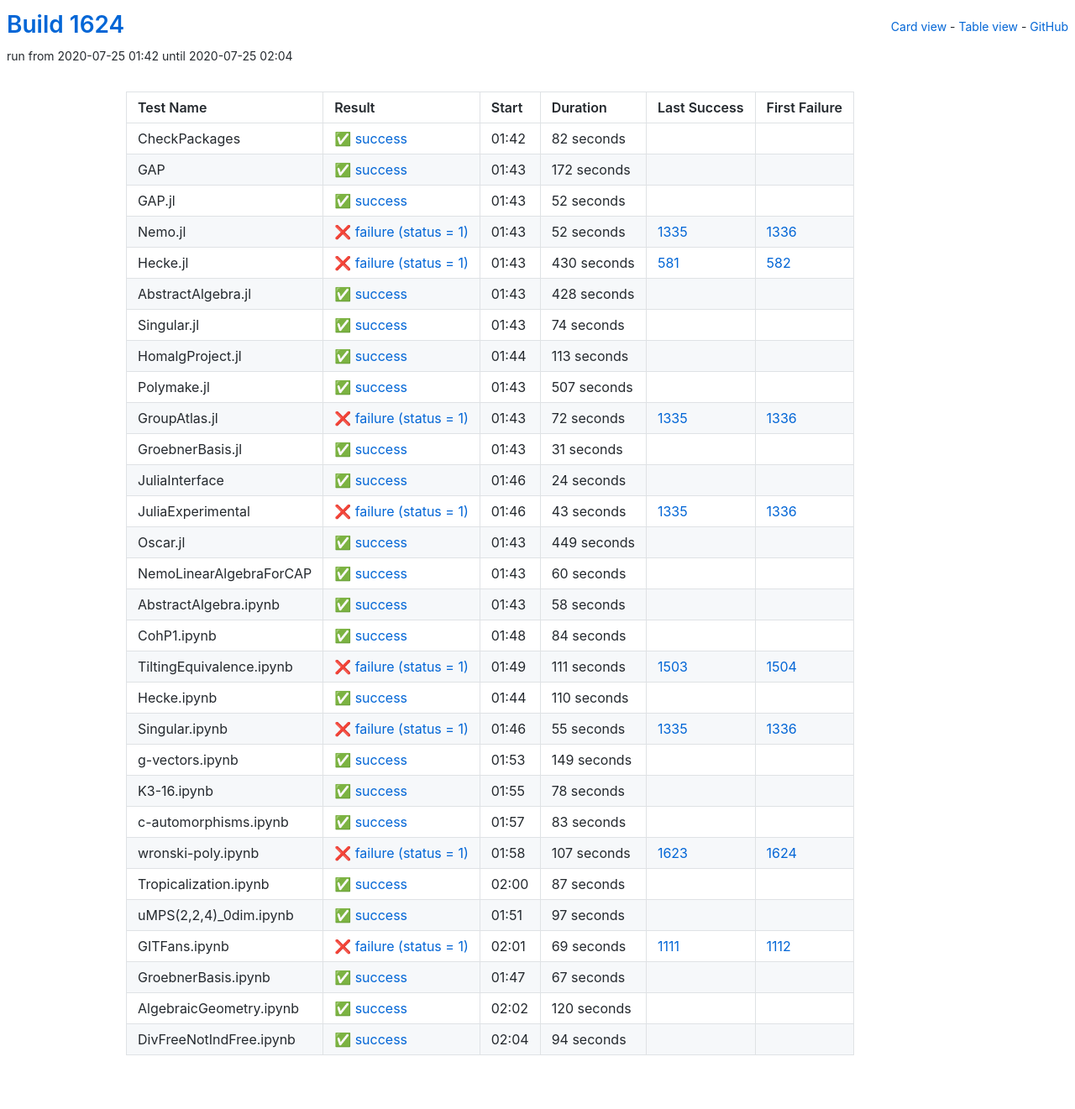
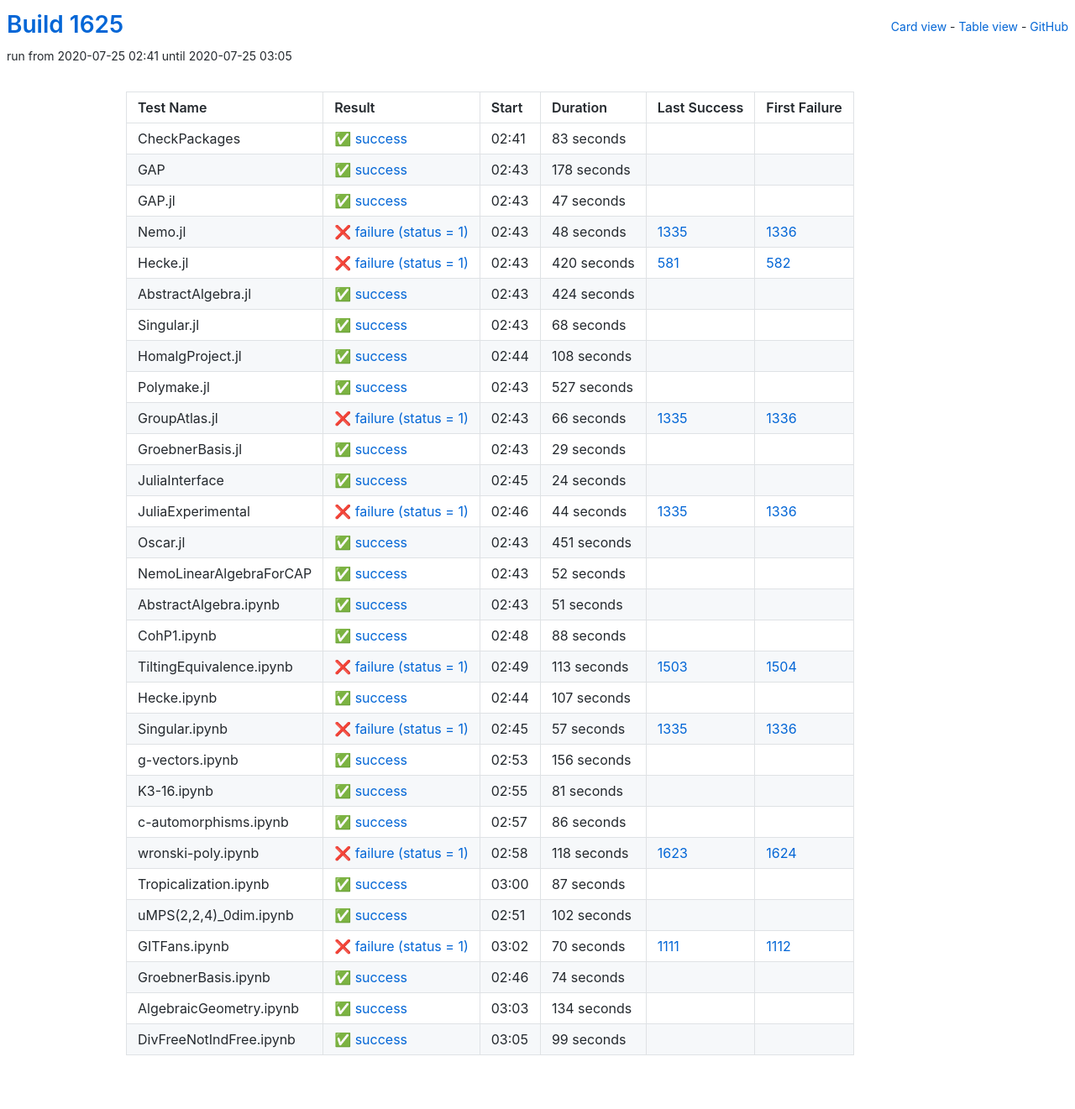
Before and after one commit to oscar-system/oscar-ci-status-1.4, a Jekyll site: the page built from table.html, in a window 1280 px wide. Shown: the whole page at 84% size. Built offline with Jekyll 4.4.1, drawn with Linux system fonts in a browser that asks for light colours.

Commit message:
Build #1625

```diff
--- a/_data/ci.yml
+++ b/_data/ci.yml
@@ -1,6 +1,6 @@
 ---
-build: 1624
-build_url: https://oscarci.mathematik.uni-kl.de/job/oscar-julia-1.4/1624/
+build: 1625
+build_url: https://oscarci.mathematik.uni-kl.de/job/oscar-julia-1.4/1625/
 job: oscar-julia-1.4
 organization: oscar-system
 repo: oscar-ci-status-1.4
@@ -8,140 +8,140 @@ repourl: https://github.com/oscar-system/oscar-ci-status-1.4
 tests:
 - name: CheckPackages
   id: checkpackages
-  log: https://oscarci.mathematik.uni-kl.de/job/oscar-julia-1.4/1624/artifact/logs/build-1624/CheckPackages.log
-  start: 2020-07-25 01:42
+  log: https://oscarci.mathematik.uni-kl.de/job/oscar-julia-1.4/1625/artifact/logs/build-1625/CheckPackages.log
+  start: 2020-07-25 02:41
   success: true
   exitcode: 0
   status: success
-  duration: 82
+  duration: 83
   last_success: false
   last_success_url:
   first_failure: false
   first_failure_url:
 - name: GAP
   id: gap
-  log: https://oscarci.mathematik.uni-kl.de/job/oscar-julia-1.4/1624/artifact/logs/build-1624/GAP.log
-  start: 2020-07-25 01:43
+  log: https://oscarci.mathematik.uni-kl.de/job/oscar-julia-1.4/1625/artifact/logs/build-1625/GAP.log
+  start: 2020-07-25 02:43
   success: true
   exitcode: 0
   status: success
-  duration: 172
+  duration: 178
   last_success: false
   last_success_url:
   first_failure: false
   first_failure_url:
 - name: GAP.jl
   id: gap-jl
-  log: https://oscarci.mathematik.uni-kl.de/job/oscar-julia-1.4/1624/artifact/logs/build-1624/GAP.jl.log
-  start: 2020-07-25 01:43
+  log: https://oscarci.mathematik.uni-kl.de/job/oscar-julia-1.4/1625/artifact/logs/build-1625/GAP.jl.log
+  start: 2020-07-25 02:43
   success: true
   exitcode: 0
   status: success
-  duration: 52
+  duration: 47
   last_success: false
   last_success_url:
   first_failure: false
   first_failure_url:
 - name: Nemo.jl
   id: nemo-jl
-  log: https://oscarci.mathematik.uni-kl.de/job/oscar-julia-1.4/1624/artifact/logs/build-1624/Nemo.jl.log
-  start: 2020-07-25 01:43
+  log: https://oscarci.mathematik.uni-kl.de/job/oscar-julia-1.4/1625/artifact/logs/build-1625/Nemo.jl.log
+  start: 2020-07-25 02:43
   success: false
   exitcode: 1
   status: failure
-  duration: 52
+  duration: 48
   last_success: 1335
   last_success_url: https://oscarci.mathematik.uni-kl.de/job/oscar-julia-1.4/1335/
   first_failure: 1336
   first_failure_url: https://oscarci.mathematik.uni-kl.de/job/oscar-julia-1.4/1336/
 - name: Hecke.jl
   id: hecke-jl
-  log: https://oscarci.mathematik.uni-kl.de/job/oscar-julia-1.4/1624/artifact/logs/build-1624/Hecke.jl.log
-  start: 2020-07-25 01:43
+  log: https://oscarci.mathematik.uni-kl.de/job/oscar-julia-1.4/1625/artifact/logs/build-1625/Hecke.jl.log
+  start: 2020-07-25 02:43
   success: false
   exitcode: 1
   status: failure
-  duration: 430
+  duration: 420
   last_success: 581
   last_success_url: https://oscarci.mathematik.uni-kl.de/job/oscar-julia-1.4/581/
   first_failure: 582
   first_failure_url: https://oscarci.mathematik.uni-kl.de/job/oscar-julia-1.4/582/
 - name: AbstractAlgebra.jl
   id: abstractalgebra-jl
-  log: https://oscarci.mathematik.uni-kl.de/job/oscar-julia-1.4/1624/artifact/logs/build-1624/AbstractAlgebra.jl.log
-  start: 2020-07-25 01:43
+  log: https://oscarci.mathematik.uni-kl.de/job/oscar-julia-1.4/1625/artifact/logs/build-1625/AbstractAlgebra.jl.log
+  start: 2020-07-25 02:43
   success: true
   exitcode: 0
   status: success
-  duration: 428
+  duration: 424
   last_success: false
   last_success_url:
   first_failure: false
   first_failure_url:
 - name: Singular.jl
   id: singular-jl
-  log: https://oscarci.mathematik.uni-kl.de/job/oscar-julia-1.4/1624/artifact/logs/build-1624/Singular.jl.log
-  start: 2020-07-25 01:43
+  log: https://oscarci.mathematik.uni-kl.de/job/oscar-julia-1.4/1625/artifact/logs/build-1625/Singular.jl.log
+  start: 2020-07-25 02:43
   success: true
   exitcode: 0
   status: success
-  duration: 74
+  duration: 68
   last_success: false
   last_success_url:
   first_failure: false
   first_failure_url:
 - name: HomalgProject.jl
   id: homalgproject-jl
-  log: https://oscarci.mathematik.uni-kl.de/job/oscar-julia-1.4/1624/artifact/logs/build-1624/HomalgProject.jl.log
-  start: 2020-07-25 01:44
+  log: https://oscarci.mathematik.uni-kl.de/job/oscar-julia-1.4/1625/artifact/logs/build-1625/HomalgProject.jl.log
+  start: 2020-07-25 02:44
   success: true
   exitcode: 0
   status: success
-  duration: 113
+  duration: 108
   last_success: false
   last_success_url:
   first_failure: false
   first_failure_url:
 - name: Polymake.jl
   id: polymake-jl
-  log: https://oscarci.mathematik.uni-kl.de/job/oscar-julia-1.4/1624/artifact/logs/build-1624/Polymake.jl.log
-  start: 2020-07-25 01:43
+  log: https://oscarci.mathematik.uni-kl.de/job/oscar-julia-1.4/1625/artifact/logs/build-1625/Polymake.jl.log
+  start: 2020-07-25 02:43
   success: true
   exitcode: 0
   status: success
-  duration: 507
+  duration: 527
   last_success: false
   last_success_url:
   first_failure: false
   first_failure_url:
 - name: GroupAtlas.jl
   id: groupatlas-jl
-  log: https://oscarci.mathematik.uni-kl.de/job/oscar-julia-1.4/1624/artifact/logs/build-1624/GroupAtlas.jl.log
-  start: 2020-07-25 01:43
+  log: https://oscarci.mathematik.uni-kl.de/job/oscar-julia-1.4/1625/artifact/logs/build-1625/GroupAtlas.jl.log
+  start: 2020-07-25 02:43
   success: false
   exitcode: 1
   status: failure
-  duration: 72
+  duration: 66
   last_success: 1335
   last_success_url: https://oscarci.mathematik.uni-kl.de/job/oscar-julia-1.4/1335/
   first_failure: 1336
   first_failure_url: https://oscarci.mathematik.uni-kl.de/job/oscar-julia-1.4/1336/
 - name: GroebnerBasis.jl
   id: groebnerbasis-jl
-  log: https://oscarci.mathematik.uni-kl.de/job/oscar-julia-1.4/1624/artifact/logs/build-1624/GroebnerBasis.jl.log
-  start: 2020-07-25 01:43
+  log: https://oscarci.mathematik.uni-kl.de/job/oscar-julia-1.4/1625/artifact/logs/build-1625/GroebnerBasis.jl.log
+  start: 2020-07-25 02:43
   success: true
   exitcode: 0
   status: success
-  duration: 31
+  duration: 29
   last_success: false
   last_success_url:
   first_failure: false
   first_failure_url:
 - name: JuliaInterface
   id: juliainterface
-  log: https://oscarci.mathematik.uni-kl.de/job/oscar-julia-1.4/1624/artifact/logs/build-1624/JuliaInterface.log
-  start: 2020-07-25 01:46
+  log: https://oscarci.mathematik.uni-kl.de/job/oscar-julia-1.4/1625/artifact/logs/build-1625/JuliaInterface.log
+  start: 2020-07-25 02:45
   success: true
   exitcode: 0
   status: success
@@ -152,152 +152,152 @@ tests:
   first_failure_url:
 - name: JuliaExperimental
   id: juliaexperimental
-  log: https://oscarci.mathematik.uni-kl.de/job/oscar-julia-1.4/1624/artifact/logs/build-1624/JuliaExperimental.log
-  start: 2020-07-25 01:46
+  log: https://oscarci.mathematik.uni-kl.de/job/oscar-julia-1.4/1625/artifact/logs/build-1625/JuliaExperimental.log
+  start: 2020-07-25 02:46
   success: false
   exitcode: 1
   status: failure
-  duration: 43
+  duration: 44
   last_success: 1335
   last_success_url: https://oscarci.mathematik.uni-kl.de/job/oscar-julia-1.4/1335/
   first_failure: 1336
   first_failure_url: https://oscarci.mathematik.uni-kl.de/job/oscar-julia-1.4/1336/
 - name: Oscar.jl
   id: oscar-jl
-  log: https://oscarci.mathematik.uni-kl.de/job/oscar-julia-1.4/1624/artifact/logs/build-1624/Oscar.jl.log
-  start: 2020-07-25 01:43
+  log: https://oscarci.mathematik.uni-kl.de/job/oscar-julia-1.4/1625/artifact/logs/build-1625/Oscar.jl.log
+  start: 2020-07-25 02:43
   success: true
   exitcode: 0
   status: success
-  duration: 449
+  duration: 451
   last_success: false
   last_success_url:
   first_failure: false
   first_failure_url:
 - name: NemoLinearAlgebraForCAP
   id: nemolinearalgebraforcap
-  log: https://oscarci.mathematik.uni-kl.de/job/oscar-julia-1.4/1624/artifact/logs/build-1624/NemoLinearAlgebraForCAP.log
-  start: 2020-07-25 01:43
+  log: https://oscarci.mathematik.uni-kl.de/job/oscar-julia-1.4/1625/artifact/logs/build-1625/NemoLinearAlgebraForCAP.log
+  start: 2020-07-25 02:43
   success: true
   exitcode: 0
   status: success
-  duration: 60
+  duration: 52
   last_success: false
   last_success_url:
   first_failure: false
   first_failure_url:
 - name: AbstractAlgebra.ipynb
   id: abstractalgebra-ipynb
-  log: https://oscarci.mathematik.uni-kl.de/job/oscar-julia-1.4/1624/artifact/logs/build-1624/AbstractAlgebra.ipynb.log
-  start: 2020-07-25 01:43
+  log: https://oscarci.mathematik.uni-kl.de/job/oscar-julia-1.4/1625/artifact/logs/build-1625/AbstractAlgebra.ipynb.log
+  start: 2020-07-25 02:43
   success: true
   exitcode: 0
   status: success
-  duration: 58
+  duration: 51
   last_success: false
   last_success_url:
   first_failure: false
   first_failure_url:
 - name: CohP1.ipynb
   id: cohp1-ipynb
-  log: https://oscarci.mathematik.uni-kl.de/job/oscar-julia-1.4/1624/artifact/logs/build-1624/CohP1.ipynb.log
-  start: 2020-07-25 01:48
+  log: https://oscarci.mathematik.uni-kl.de/job/oscar-julia-1.4/1625/artifact/logs/build-1625/CohP1.ipynb.log
+  start: 2020-07-25 02:48
   success: true
   exitcode: 0
   status: success
-  duration: 84
+  duration: 88
   last_success: false
   last_success_url:
   first_failure: false
   first_failure_url:
 - name: TiltingEquivalence.ipynb
   id: tiltingequivalence-ipynb
-  log: https://oscarci.mathematik.uni-kl.de/job/oscar-julia-1.4/1624/artifact/logs/build-1624/TiltingEquivalence.ipynb.log
-  start: 2020-07-25 01:49
+  log: https://oscarci.mathematik.uni-kl.de/job/oscar-julia-1.4/1625/artifact/logs/build-1625/TiltingEquivalence.ipynb.log
+  start: 2020-07-25 02:49
   success: false
   exitcode: 1
   status: failure
-  duration: 111
+  duration: 113
   last_success: 1503
   last_success_url: https://oscarci.mathematik.uni-kl.de/job/oscar-julia-1.4/1503/
   first_failure: 1504
   first_failure_url: https://oscarci.mathematik.uni-kl.de/job/oscar-julia-1.4/1504/
 - name: Hecke.ipynb
   id: hecke-ipynb
-  log: https://oscarci.mathematik.uni-kl.de/job/oscar-julia-1.4/1624/artifact/logs/build-1624/Hecke.ipynb.log
-  start: 2020-07-25 01:44
+  log: https://oscarci.mathematik.uni-kl.de/job/oscar-julia-1.4/1625/artifact/logs/build-1625/Hecke.ipynb.log
+  start: 2020-07-25 02:44
   success: true
   exitcode: 0
   status: success
-  duration: 110
+  duration: 107
   last_success: false
   last_success_url:
   first_failure: false
   first_failure_url:
 - name: Singular.ipynb
   id: singular-ipynb
-  log: https://oscarci.mathematik.uni-kl.de/job/oscar-julia-1.4/1624/artifact/logs/build-1624/Singular.ipynb.log
-  start: 2020-07-25 01:46
+  log: https://oscarci.mathematik.uni-kl.de/job/oscar-julia-1.4/1625/artifact/logs/build-1625/Singular.ipynb.log
+  start: 2020-07-25 02:45
   success: false
   exitcode: 1
   status: failure
-  duration: 55
+  duration: 57
   last_success: 1335
   last_success_url: https://oscarci.mathematik.uni-kl.de/job/oscar-julia-1.4/1335/
   first_failure: 1336
   first_failure_url: https://oscarci.mathematik.uni-kl.de/job/oscar-julia-1.4/1336/
 - name: g-vectors.ipynb
   id: g-vectors-ipynb
-  log: https://oscarci.mathematik.uni-kl.de/job/oscar-julia-1.4/1624/artifact/logs/build-1624/g-vectors.ipynb.log
-  start: 2020-07-25 01:53
+  log: https://oscarci.mathematik.uni-kl.de/job/oscar-julia-1.4/1625/artifact/logs/build-1625/g-vectors.ipynb.log
+  start: 2020-07-25 02:53
   success: true
   exitcode: 0
   status: success
-  duration: 149
+  duration: 156
   last_success: false
   last_success_url:
   first_failure: false
   first_failure_url:
 - name: K3-16.ipynb
   id: k3-16-ipynb
-  log: https://oscarci.mathematik.uni-kl.de/job/oscar-julia-1.4/1624/artifact/logs/build-1624/K3-16.ipynb.log
-  start: 2020-07-25 01:55
+  log: https://oscarci.mathematik.uni-kl.de/job/oscar-julia-1.4/1625/artifact/logs/build-1625/K3-16.ipynb.log
+  start: 2020-07-25 02:55
   success: true
   exitcode: 0
   status: success
-  duration: 78
+  duration: 81
   last_success: false
   last_success_url:
   first_failure: false
   first_failure_url:
 - name: c-automorphisms.ipynb
   id: c-automorphisms-ipynb
-  log: https://oscarci.mathematik.uni-kl.de/job/oscar-julia-1.4/1624/artifact/logs/build-1624/c-automorphisms.ipynb.log
-  start: 2020-07-25 01:57
+  log: https://oscarci.mathematik.uni-kl.de/job/oscar-julia-1.4/1625/artifact/logs/build-1625/c-automorphisms.ipynb.log
+  start: 2020-07-25 02:57
   success: true
   exitcode: 0
   status: success
-  duration: 83
+  duration: 86
   last_success: false
   last_success_url:
   first_failure: false
   first_failure_url:
 - name: wronski-poly.ipynb
   id: wronski-poly-ipynb
-  log: https://oscarci.mathematik.uni-kl.de/job/oscar-julia-1.4/1624/artifact/logs/build-1624/wronski-poly.ipynb.log
-  start: 2020-07-25 01:58
+  log: https://oscarci.mathematik.uni-kl.de/job/oscar-julia-1.4/1625/artifact/logs/build-1625/wronski-poly.ipynb.log
+  start: 2020-07-25 02:58
   success: false
   exitcode: 1
   status: failure
-  duration: 107
+  duration: 118
   last_success: 1623
   last_success_url: https://oscarci.mathematik.uni-kl.de/job/oscar-julia-1.4/1623/
   first_failure: 1624
   first_failure_url: https://oscarci.mathematik.uni-kl.de/job/oscar-julia-1.4/1624/
 - name: Tropicalization.ipynb
   id: tropicalization-ipynb
-  log: https://oscarci.mathematik.uni-kl.de/job/oscar-julia-1.4/1624/artifact/logs/build-1624/Tropicalization.ipynb.log
-  start: 2020-07-25 02:00
+  log: https://oscarci.mathematik.uni-kl.de/job/oscar-julia-1.4/1625/artifact/logs/build-1625/Tropicalization.ipynb.log
+  start: 2020-07-25 03:00
   success: true
   exitcode: 0
   status: success
@@ -308,60 +308,60 @@ tests:
   first_failure_url:
 - name: uMPS(2,2,4)_0dim.ipynb
   id: umps-2-2-4-0dim-ipynb
-  log: https://oscarci.mathematik.uni-kl.de/job/oscar-julia-1.4/1624/artifact/logs/build-1624/uMPS-2-2-4-_0dim.ipynb.log
-  start: 2020-07-25 01:51
+  log: https://oscarci.mathematik.uni-kl.de/job/oscar-julia-1.4/1625/artifact/logs/build-1625/uMPS-2-2-4-_0dim.ipynb.log
+  start: 2020-07-25 02:51
   success: true
   exitcode: 0
   status: success
-  duration: 97
+  duration: 102
   last_success: false
   last_success_url:
   first_failure: false
   first_failure_url:
 - name: GITFans.ipynb
   id: gitfans-ipynb
-  log: https://oscarci.mathematik.uni-kl.de/job/oscar-julia-1.4/1624/artifact/logs/build-1624/GITFans.ipynb.log
-  start: 2020-07-25 02:01
+  log: https://oscarci.mathematik.uni-kl.de/job/oscar-julia-1.4/1625/artifact/logs/build-1625/GITFans.ipynb.log
+  start: 2020-07-25 03:02
   success: false
   exitcode: 1
   status: failure
-  duration: 69
+  duration: 70
   last_success: 1111
   last_success_url: https://oscarci.mathematik.uni-kl.de/job/oscar-julia-1.4/1111/
   first_failure: 1112
   first_failure_url: https://oscarci.mathematik.uni-kl.de/job/oscar-julia-1.4/1112/
 - name: GroebnerBasis.ipynb
   id: groebnerbasis-ipynb
-  log: https://oscarci.mathematik.uni-kl.de/job/oscar-julia-1.4/1624/artifact/logs/build-1624/GroebnerBasis.ipynb.log
-  start: 2020-07-25 01:47
+  log: https://oscarci.mathematik.uni-kl.de/job/oscar-julia-1.4/1625/artifact/logs/build-1625/GroebnerBasis.ipynb.log
+  start: 2020-07-25 02:46
   success: true
   exitcode: 0
   status: success
-  duration: 67
+  duration: 74
   last_success: false
   last_success_url:
   first_failure: false
   first_failure_url:
 - name: AlgebraicGeometry.ipynb
   id: algebraicgeometry-ipynb
-  log: https://oscarci.mathematik.uni-kl.de/job/oscar-julia-1.4/1624/artifact/logs/build-1624/AlgebraicGeometry.ipynb.log
-  start: 2020-07-25 02:02
+  log: https://oscarci.mathematik.uni-kl.de/job/oscar-julia-1.4/1625/artifact/logs/build-1625/AlgebraicGeometry.ipynb.log
+  start: 2020-07-25 03:03
   success: true
   exitcode: 0
   status: success
-  duration: 120
+  duration: 134
   last_success: false
   last_success_url:
   first_failure: false
   first_failure_url:
 - name: DivFreeNotIndFree.ipynb
   id: divfreenotindfree-ipynb
-  log: https://oscarci.mathematik.uni-kl.de/job/oscar-julia-1.4/1624/artifact/logs/build-1624/DivFreeNotIndFree.ipynb.log
-  start: 2020-07-25 02:04
+  log: https://oscarci.mathematik.uni-kl.de/job/oscar-julia-1.4/1625/artifact/logs/build-1625/DivFreeNotIndFree.ipynb.log
+  start: 2020-07-25 03:05
   success: true
   exitcode: 0
   status: success
-  duration: 94
+  duration: 99
   last_success: false
   last_success_url:
   first_failure: false
```
Also changed, not shown: README.md.
